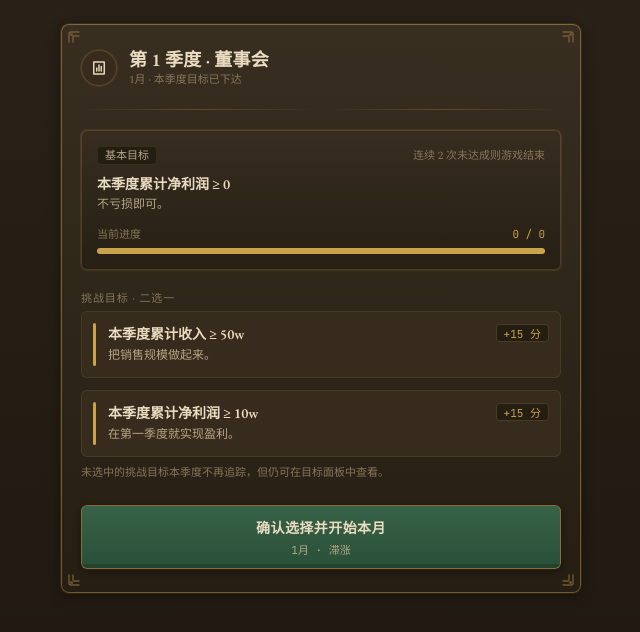
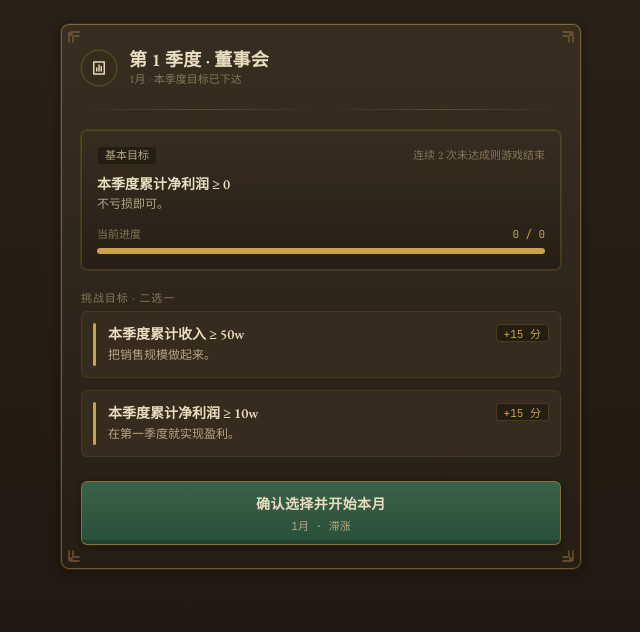
Before and after one commit to Sasuiga/manager, a React (Vite) app: page / in a window 1280 px wide. Both pictures are taken after a click on the button "开始新的一局". Shown: the top 632 px of the page, without its empty margins (319-959 px from the left). Built offline with nearby package versions, Linux system fonts and the light colour scheme.

Commit message:
删除二选一下方多余说明：未选中的挑战目标不追踪

```diff
--- a/src/ui/screens/Board.tsx
+++ b/src/ui/screens/Board.tsx
@@ -95,7 +95,6 @@
                 </button>
               ))}
             </div>
-            <div className="hint">未选中的挑战目标本季度不再追踪，但仍可在目标面板中查看。</div>
           </>
         ) : (
           <div className="info" style={{ marginTop: 'var(--s4)' }}>
```
